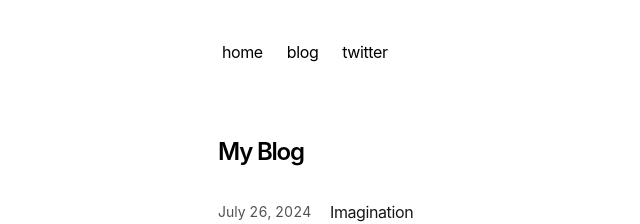
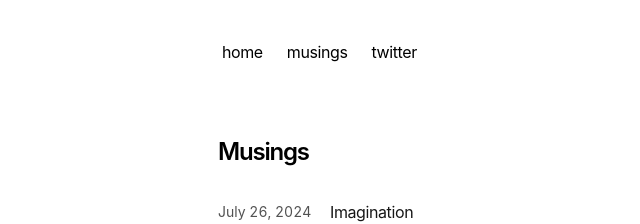
Before and after one commit to Rabrg/personal-website, a Next.js app: page /blog in a window 1280 px wide. Shown: the top 224 px of the page, without its empty margins (134-774 px from the left). Built offline with nearby package versions, Linux system fonts and the light colour scheme.

Commit message:
muses; musings

```diff
--- a/app/blog/page.tsx
+++ b/app/blog/page.tsx
@@ -1,14 +1,14 @@
 import {BlogPosts} from 'app/components/posts'
 
 export const metadata = {
-    title: 'Blog',
-    description: 'Read my blog.',
+    title: 'Musings',
+    description: 'Read my musings.',
 }
 
 export default function Page() {
     return (
         <section>
-            <h1 className="font-semibold text-2xl mb-8 tracking-tighter">My Blog</h1>
+            <h1 className="font-semibold text-2xl mb-8 tracking-tighter">Musings</h1>
             <BlogPosts/>
         </section>
     )
--- /dev/null
+++ b/app/components/bio.tsx
@@ -0,0 +1,8 @@
+export default function Bio() {
+    return (
+        <div className="mb-8">
+            <h2 className="mb-4 text-2xl font-semibold tracking-tighter">Ryan Greene</h2>
+            <p className="mb-4">I'm currently a researcher at OpenAI studying the metacognitive abilities of language models.</p>
+        </div>
+    );
+}
--- a/app/components/nav.tsx
+++ b/app/components/nav.tsx
@@ -5,7 +5,7 @@ const navItems = {
         name: 'home',
     },
     '/blog': {
-        name: 'blog',
+        name: 'musings',
     },
     'https://x.com/rabrg': {
         name: 'twitter',
--- a/app/page.tsx
+++ b/app/page.tsx
@@ -4,6 +4,8 @@ import LiteralAPI from 'app/lib/literal'
 import LastFmAPI from 'app/lib/lastfm'
 import {SpeedInsights} from "@vercel/speed-insights/next"
 import {Analytics} from "@vercel/analytics/react"
+import Bio from 'app/components/bio'
+
 // import LetterboxdAPI from 'app/lib/letterboxd'
 
 // async function getRecentMovies() {
@@ -67,19 +69,20 @@ async function getTopArtists() {
 export default async function Page() {
     const recentBooks = await getRecentBooks();
     const topArtists = await getTopArtists();
-    // const recentMovies = await getRecentMovies();
 
     return (
         <section>
-            <h1 className="mb-8 text-2xl font-semibold tracking-tighter">
-                Training Dataset
-            </h1>
+            {/*<Bio/>*/}
+
+            <h2 className="mb-8 text-2xl font-semibold tracking-tighter">
+                Muses
+            </h2>
 
             {recentBooks.length > 0 && (
                 <>
-                    <h2 className="mt-8 mb-4 text-xl font-semibold tracking-tighter">
+                    <h3 className="mt-8 mb-4 text-xl font-semibold tracking-tighter">
                         Recently Read Books
-                    </h2>
+                    </h3>
                     <div className="grid grid-cols-2 sm:grid-cols-3 md:grid-cols-4 gap-4">
                         {recentBooks.map((state) => (
                             <div key={state.id} className="w-full">
@@ -102,44 +105,11 @@ export default async function Page() {
                 </>
             )}
 
-            {/*{recentMovies.length > 0 && (*/}
-            {/*    <>*/}
-            {/*        <h2 className="mt-8 mb-4 text-xl font-semibold tracking-tighter">*/}
-            {/*            Recently Watched Movies*/}
-            {/*        </h2>*/}
-            {/*        <div className="grid grid-cols-2 sm:grid-cols-3 md:grid-cols-4 gap-4">*/}
-            {/*            {recentMovies.map((movie) => (*/}
-            {/*                <a*/}
-            {/*                    key={movie.guid}*/}
-            {/*                    href={movie.link}*/}
-            {/*                    target="_blank"*/}
-            {/*                    rel="noopener noreferrer"*/}
-            {/*                    className="w-full block hover:opacity-80 transition-opacity cursor-pointer"*/}
-            {/*                >*/}
-            {/*                    <div className="relative w-full aspect-[2/3] mb-2">*/}
-            {/*                        <Image*/}
-            {/*                            src={movie.poster || '/images/movie-poster-placeholder.png'}*/}
-            {/*                            alt={`Poster of ${movie.filmTitle}`}*/}
-            {/*                            fill*/}
-            {/*                            style={{objectFit: 'cover'}}*/}
-            {/*                            className="rounded-md"*/}
-            {/*                        />*/}
-            {/*                    </div>*/}
-            {/*                    <div className="flex justify-between items-baseline">*/}
-            {/*                        <p className="text-sm font-medium line-clamp-2 flex-grow">{movie.filmTitle}</p>*/}
-            {/*                        <p className="text-xs text-gray-600 dark:text-gray-400 ml-2">{movie.filmYear}</p>*/}
-            {/*                    </div>*/}
-            {/*                </a>*/}
-            {/*            ))}*/}
-            {/*        </div>*/}
-            {/*    </>*/}
-            {/*)}*/}
-
             {topArtists.length > 0 && (
                 <>
-                    <h2 className="mt-8 mb-4 text-xl font-semibold tracking-tighter">
+                    <h3 className="mt-8 mb-4 text-xl font-semibold tracking-tighter">
                         Recently Listened to Artists
-                    </h2>
+                    </h3>
                     <div className="space-y-4">
                         {topArtists.map((artist) => (
                             <div key={artist.mbid} className="w-full">
@@ -157,9 +127,14 @@ export default async function Page() {
                 </>
             )}
 
+            <h2 className="mt-12 mb-8 text-2xl font-semibold tracking-tighter">
+                Musings
+            </h2>
+
             <div className="my-8">
                 <BlogPosts/>
             </div>
+
             <SpeedInsights/>
             <Analytics/>
         </section>
```
